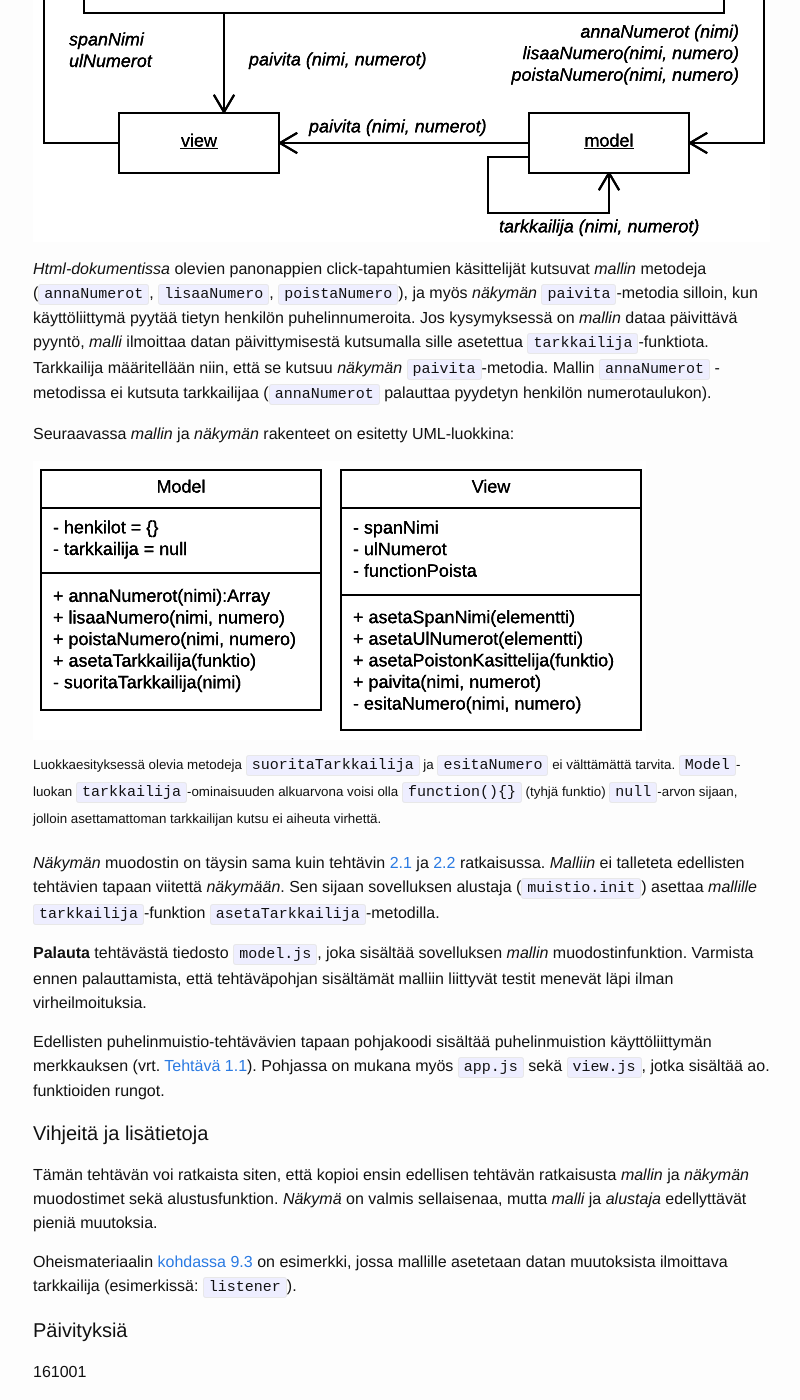
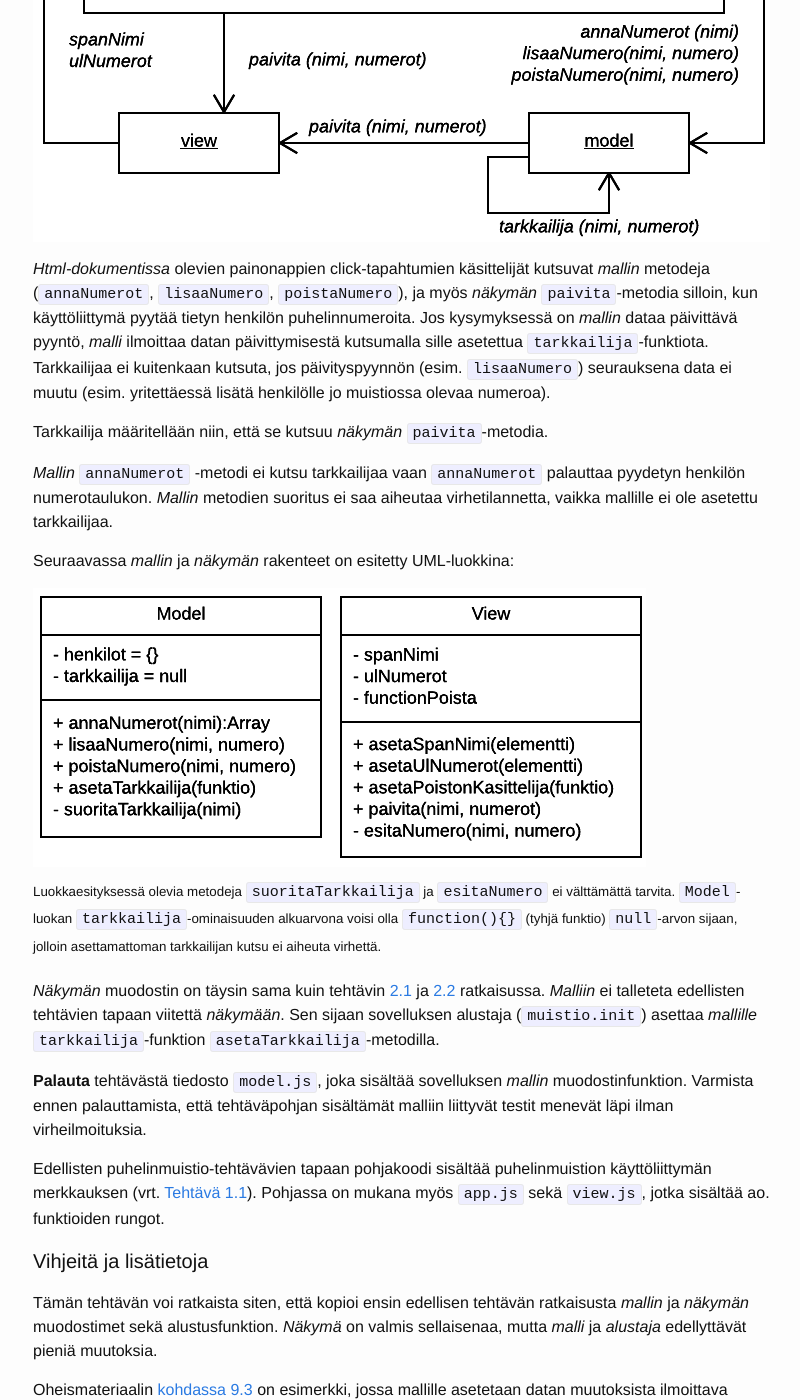
Before and after one commit to timedu/wso, a Jekyll site: the page built from _osa2/tehtava23.md, in a window 1280 px wide and 1400 px high, scrolled down 732 px. Shown: the whole window, without its empty margins (237-1037 px from the left). Built offline with Jekyll 4.4.1, drawn with Linux system fonts in a browser that asks for light colours; some of the changed text lies outside the part shown.

Commit message:
ex2.3 update

```diff
--- a/_osa2/tehtava23.md
+++ b/_osa2/tehtava23.md
@@ -18,7 +18,11 @@ Sovellukseen liittyy kolme JavaScript -tiedostoa. *Alustuksen* toteuttava koodi
 
 ![Puhelinmuistio-oliokaavio](../img/olio_kaavio_23.png "Puhelinmuistio-oliokaavio")
 
-*Html-dokumentissa* olevien panonappien click-tapahtumien käsittelijät kutsuvat *mallin* metodeja (`annaNumerot`, `lisaaNumero`, `poistaNumero`), ja myös *näkymän* `paivita`-metodia silloin, kun käyttöliittymä pyytää tietyn henkilön puhelinnumeroita. Jos kysymyksessä on *mallin* dataa päivittävä pyyntö, *malli* ilmoittaa datan päivittymisestä kutsumalla sille asetettua `tarkkailija`-funktiota. Tarkkailija määritellään niin, että se kutsuu *näkymän* `paivita`-metodia. Mallin `annaNumerot` -metodissa ei kutsuta tarkkailijaa (`annaNumerot` palauttaa pyydetyn henkilön numerotaulukon).
+*Html-dokumentissa* olevien painonappien click-tapahtumien käsittelijät kutsuvat *mallin* metodeja (`annaNumerot`, `lisaaNumero`, `poistaNumero`), ja myös *näkymän* `paivita`-metodia silloin, kun käyttöliittymä pyytää tietyn henkilön puhelinnumeroita. Jos kysymyksessä on *mallin* dataa päivittävä pyyntö, *malli* ilmoittaa datan päivittymisestä kutsumalla sille asetettua `tarkkailija`-funktiota. Tarkkailijaa ei kuitenkaan kutsuta, jos päivityspyynnön (esim. `lisaaNumero`) seurauksena data ei muutu (esim. yritettäessä lisätä henkilölle jo muistiossa olevaa numeroa).
+
+Tarkkailija määritellään niin, että se kutsuu *näkymän* `paivita`-metodia.
+
+*Mallin* `annaNumerot` -metodi ei kutsu tarkkailijaa vaan `annaNumerot` palauttaa pyydetyn henkilön numerotaulukon. *Mallin* metodien suoritus ei saa aiheutaa virhetilannetta, vaikka mallille ei ole asetettu tarkkailijaa.
 
 Seuraavassa *mallin* ja *näkymän* rakenteet on esitetty UML-luokkina:
 
```
Also changed, not shown: other parts of _osa2/tehtava23.md (+4 -0 lines), _osa2/tehtava24.md (+1 -1 lines).
